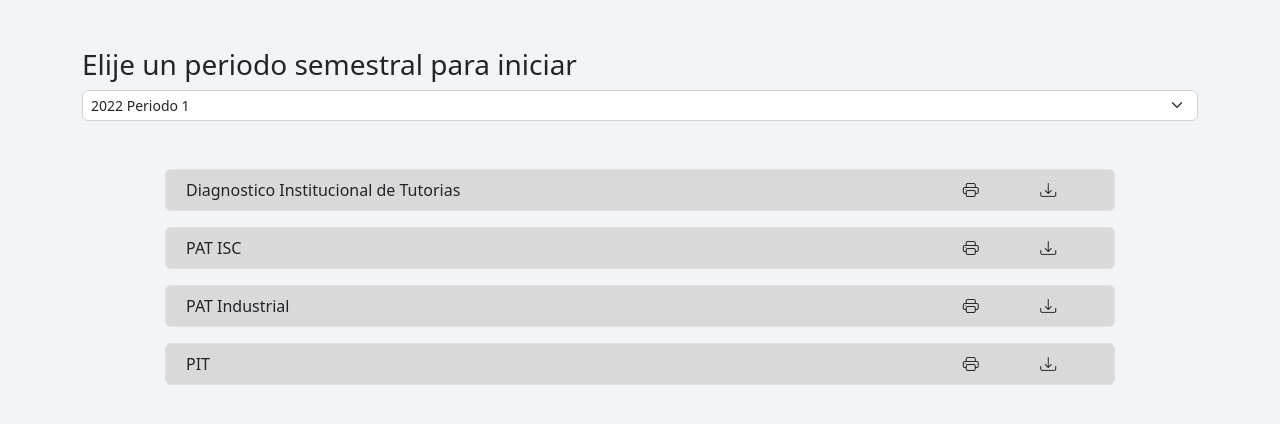
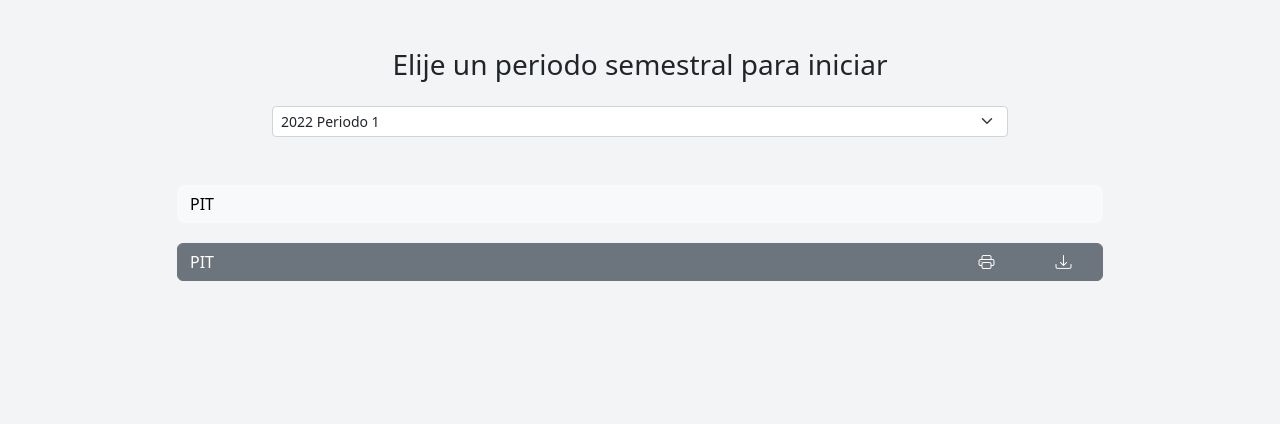
Before and after one commit to KalanOne/Sistema-Gestor-de-Tutorias, a Django app: template Tutoria/templates/Documentacion.html in a window 1280 px wide. Shown: the part 138-562 px from the top of the page. Run offline with Django 4.2, Linux system fonts and the light colour scheme; the template is opened without the code that fills it, so the values that code supplies are empty; some libraries are stand-ins or nearby versions.

Commit message:
Documentacion

```diff
--- a/Tutoria/templates/Documentacion.html
+++ b/Tutoria/templates/Documentacion.html
@@ -1,87 +1,76 @@
-{% extends 'layout/basicCNMenu.html' %} {% block content %}
+{% extends 'layout/basicCNMenu.html' %} {% block content %} {% load static %}
 <div class="container">
-  <h3 class="mt-4">Elije un periodo semestral para iniciar</h3>
-  <select
-    class="rounded form-select form-select-sm"
-    name="Documentos"
-    id="documentos"
-  >
+    <div class="row mb-5">
+        <h3 class="text-center mb-4">Elije un periodo semestral para iniciar</h3>
+        <div class="col-md-2"></div>
+        <div class="col-md-8">
+            <form method="post">
+                <select class="form-select form-select-sm" name="Documentos" id="documentos">
                     <option value="2022P1">2022 Periodo 1</option>
                     <option value="2022P2">2022 Periodo 2</option>
                     <option value="2022P3">2022 Periodo 3</option>
                 </select>
-  <div class="row mt-5">
-    <div class="col-1"></div>
-    <div class="d-grid gap-3 col-10">
-      <div class="p-2 border row rounded" style="background-color: #d9d9d9">
-        <div class="col-10">Diagnostico Institucional de Tutorias</div>
-        <div class="col-2">
+            </form>
+        </div>
+        <div class="col-md-2"></div>
+    </div>
+
+    <div class="row mb-1">
+        <div class="col-md-1"></div>
+        <div class="col-md-10">
+            <div class="d-grid gap-2">
+                <button class="btn btn-light" type="button" data-bs-toggle="collapse" data-bs-target="#collapseExample" aria-expanded="false">
                     <div class="row">
-            <div class="col">
-              <a class="nav-link active" aria-current="page" href="#"
-                ><i class="bi bi-printer"></i
-              ></a>
+                        <div class="col-10 text-start">PIT</div>
                     </div>
-            <div class="col">
-              <a class="nav-link active" aria-current="page" href="#"
-                ><i class="bi bi-download"></i
-              ></a>
+                </button>
+            </div>
+        </div>
+        <div class="col-md-1"></div>
+    </div>
+    <div class="row mb-3">
+        <div class="col-md-1"></div>
+        <div class="col-md-10">
+            <div class="collapse" id="collapseExample">
+                <div class="card card-body">
+                    <embed src="{% static 'Aviso_de_Privacidad_Simplificado.pdf' %}" type="application/pdf" width="100%" height="600px" />
                 </div>
             </div>
         </div>
+        <div class="col-md-1"></div>
     </div>
-      <div class="p-2 border row rounded" style="background-color: #d9d9d9">
-        <div class="col-10">PAT ISC</div>
-        <div class="col-2">
+
+    <div class="row mb-1">
+        <div class="col-md-1"></div>
+        <div class="col-md-10">
+            <div class="d-grid gap-2">
+                <button class="btn btn-secondary" type="button" data-bs-toggle="collapse" data-bs-target="#collapseExample2" aria-expanded="false">
                     <div class="row">
-            <div class="col">
+                        <div class="col-10 text-start">PIT</div>
+                        <div class="col-1">
                             <a class="nav-link active" aria-current="page" href="#"
-                ><i class="bi bi-printer"></i
-              ></a>
+                            ><i class="bi bi-printer"></i></a>
                         </div>
-            <div class="col">
+                        <div class="col-1">
                             <a class="nav-link active" aria-current="page" href="#"
-                ><i class="bi bi-download"></i
-              ></a>
+                            ><i class="bi bi-download"></i></a>
+                        </div>
+                    </div>
+                </button>
+            </div>
+        </div>
+        <div class="col-md-1"></div>
+    </div>
+    <div class="row mb-3">
+        <div class="col-md-1"></div>
+        <div class="col-md-10">
+            <div class="collapse" id="collapseExample2">
+                <div class="card card-body">
+                    <iframe src="http://docs.google.com/gview?url=http://127.0.0.1:8000{% static 'Aviso_de_Privacidad_Simplificado.pdf' %}&embedded=true" style="width:100%; height:600px;" frameborder="0"></iframe>
                 </div>
             </div>
         </div>
-      </div>
-      <div class="p-2 border row rounded" style="background-color: #d9d9d9">
-        <div class="col-10">PAT Industrial</div>
-        <div class="col-2">
-          <div class="row">
-            <div class="col">
-              <a class="nav-link active" aria-current="page" href="#"
-                ><i class="bi bi-printer"></i
-              ></a>
-            </div>
-            <div class="col">
-              <a class="nav-link active" aria-current="page" href="#"
-                ><i class="bi bi-download"></i
-              ></a>
-            </div>
-          </div>
-        </div>
-      </div>
-      <div class="p-2 border row rounded" style="background-color: #d9d9d9">
-        <div class="col-10">PIT</div>
-        <div class="col-2">
-          <div class="row">
-            <div class="col">
-              <a class="nav-link active" aria-current="page" href="#"
-                ><i class="bi bi-printer"></i
-              ></a>
-            </div>
-            <div class="col">
-              <a class="nav-link active" aria-current="page" href="#"
-                ><i class="bi bi-download"></i
-              ></a>
-            </div>
-          </div>
-        </div>
-      </div>
-    </div>
+        <div class="col-md-1"></div>
     </div>
 </div>
 {% endblock content %}
--- a/Tutoria/templates/layout/basicSNMenu.html
+++ b/Tutoria/templates/layout/basicSNMenu.html
@@ -18,7 +18,6 @@
             <div class="container">
                 <div class="d-flex flex-wrap align-items-center justify-content-center justify-content-lg-start">
                     <a href="#" class="d-flex align-items-center mb-2 mb-lg-0 text-white text-decoration-none">
-
                         <img src = "{% static 'LOGO_TECNM.png' %}" height="50" class="bi me-2">
                     </a>
                     <ul class="nav col-12 col-lg-auto me-lg-auto mb-2 justify-content-center mb-md-0">
```
Lines whose indentation alone changed are shown as unchanged.
